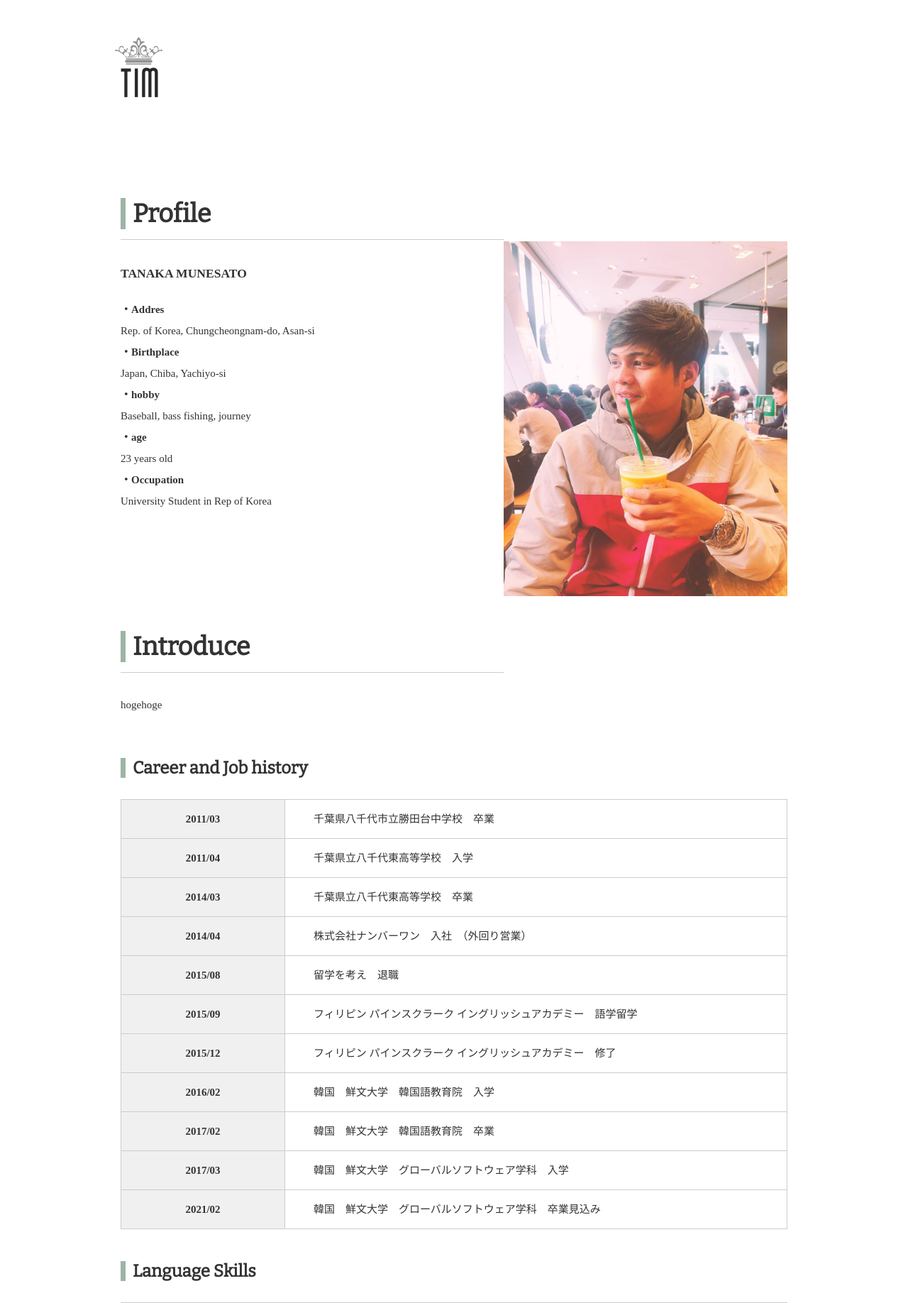
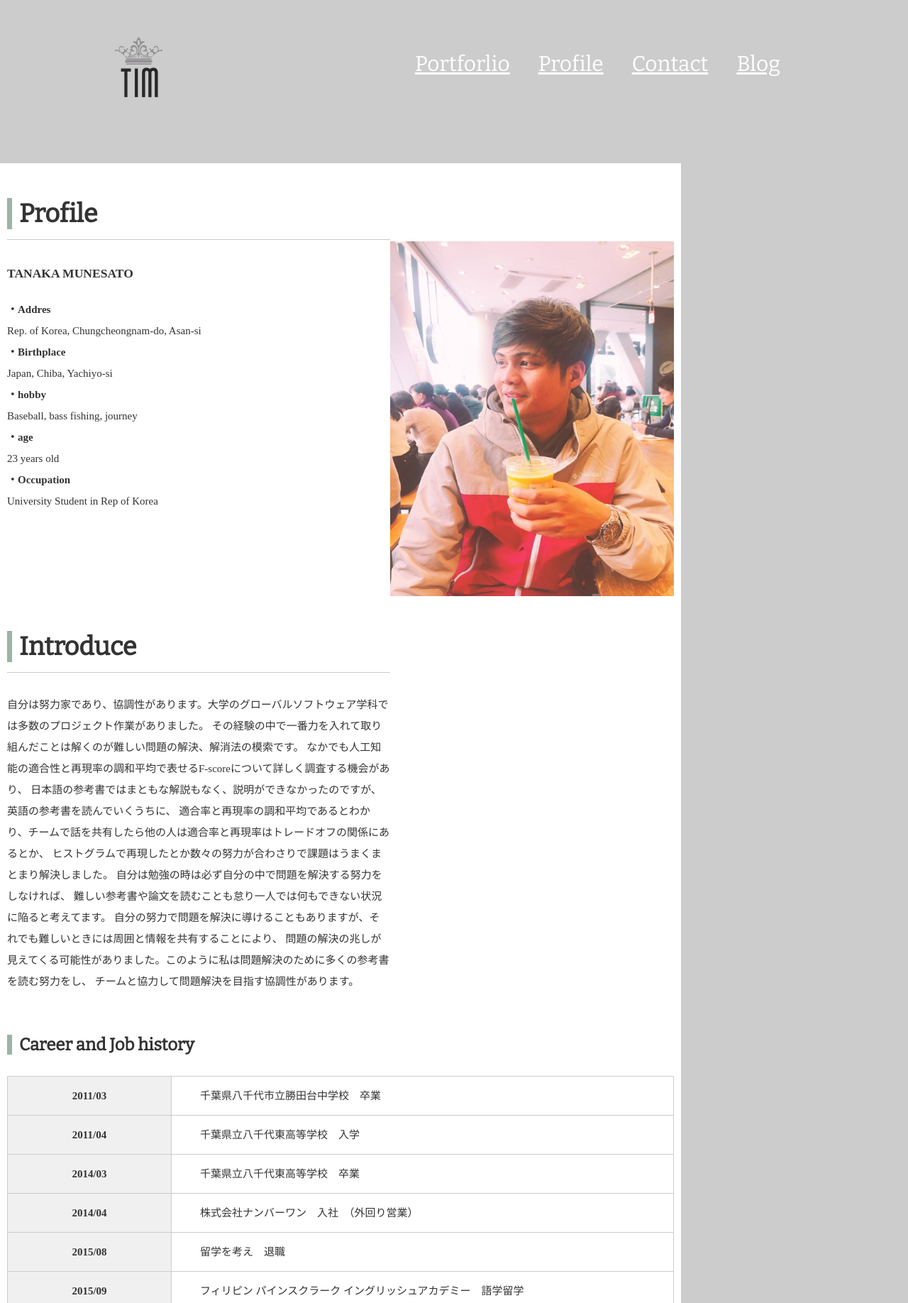
Before and after one commit to tim0114gap/mysite, a Django app: page /profile/ in a window 1280 px wide. Shown: the top 1836 px of the page at 71% size. Run offline with Django 3.2, Linux system fonts and the light colour scheme.

Commit message:
html file modified

```diff
--- a/blog/static/blog/style.css
+++ b/blog/static/blog/style.css
@@ -5,6 +5,7 @@
 body{
 	margin: 0;
 	padding: 0;
+	background-color: #cccccc;
 	color: #333333;
 	font-size: 15px;
 	line-height: 2;
@@ -212,7 +213,9 @@
 	background-color: #ffffff;
 	margin-top: 220px;
 	padding: 35px 0;
+	width: 960px;
 }
+
 
 .main-center {
 	width: 940px;
@@ -220,7 +223,7 @@
 }
 
 .content {
-	width: 960;
+	width: 960px;
 	margin: 0 auto;
 }
 
--- a/blog/templates/blog/profile.html
+++ b/blog/templates/blog/profile.html
@@ -42,7 +42,17 @@
 				<section class="profile clearfix">
 					<div class="profile-txt">
 						<h1 class="icon">Introduce</h1>
-						<p>hogehoge</p>
+						<p>自分は努力家であり、協調性があります。大学のグローバルソフトウェア学科では多数のプロジェクト作業がありました。
+							その経験の中で一番力を入れて取り組んだことは解くのが難しい問題の解決、解消法の模索です。
+							なかでも人工知能の適合性と再現率の調和平均で表せるF-scoreについて詳しく調査する機会があり、
+							日本語の参考書ではまともな解説もなく、説明ができなかったのですが、英語の参考書を読んでいくうちに、
+							適合率と再現率の調和平均であるとわかり、チームで話を共有したら他の人は適合率と再現率はトレードオフの関係にあるとか、
+							ヒストグラムで再現したとか数々の努力が合わさりで課題はうまくまとまり解決しました。
+							自分は勉強の時は必ず自分の中で問題を解決する努力をしなければ、
+							難しい参考書や論文を読むことも怠り一人では何もできない状況に陥ると考えてます。
+							自分の努力で問題を解決に導けることもありますが、それでも難しいときには周囲と情報を共有することにより、
+							問題の解決の兆しが見えてくる可能性がありました。このように私は問題解決のために多くの参考書を読む努力をし、
+							チームと協力して問題解決を目指す協調性があります。</p>
 					</div>
 				</section>
 
--- a/blog/templates/blog/work.html
+++ b/blog/templates/blog/work.html
@@ -16,7 +16,7 @@
 		</ul>
 	</nav>
 </header>
-	<div id="wrap">
+	<div id="wrap" style="width: 960px;">
 		<div class="content">
 			<div class="main-center">
 				<section class="profile clearfix">
```
